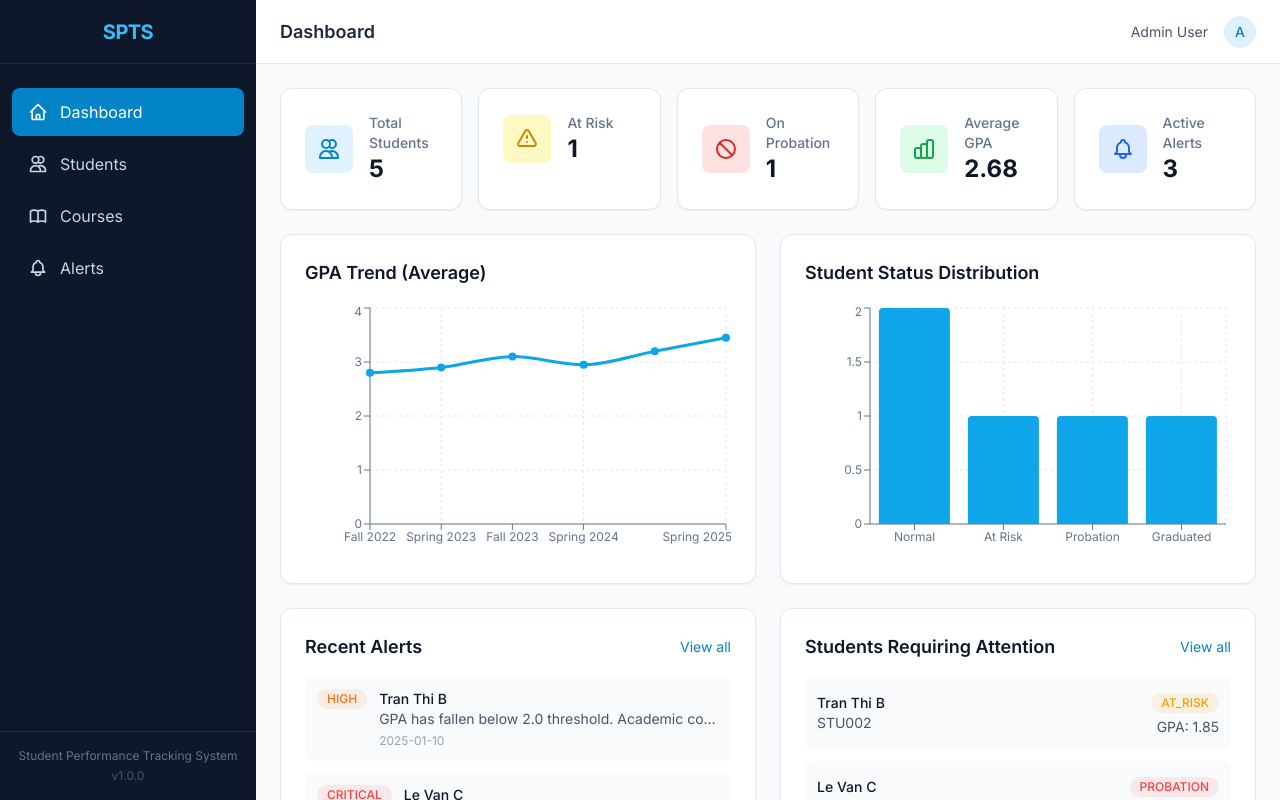
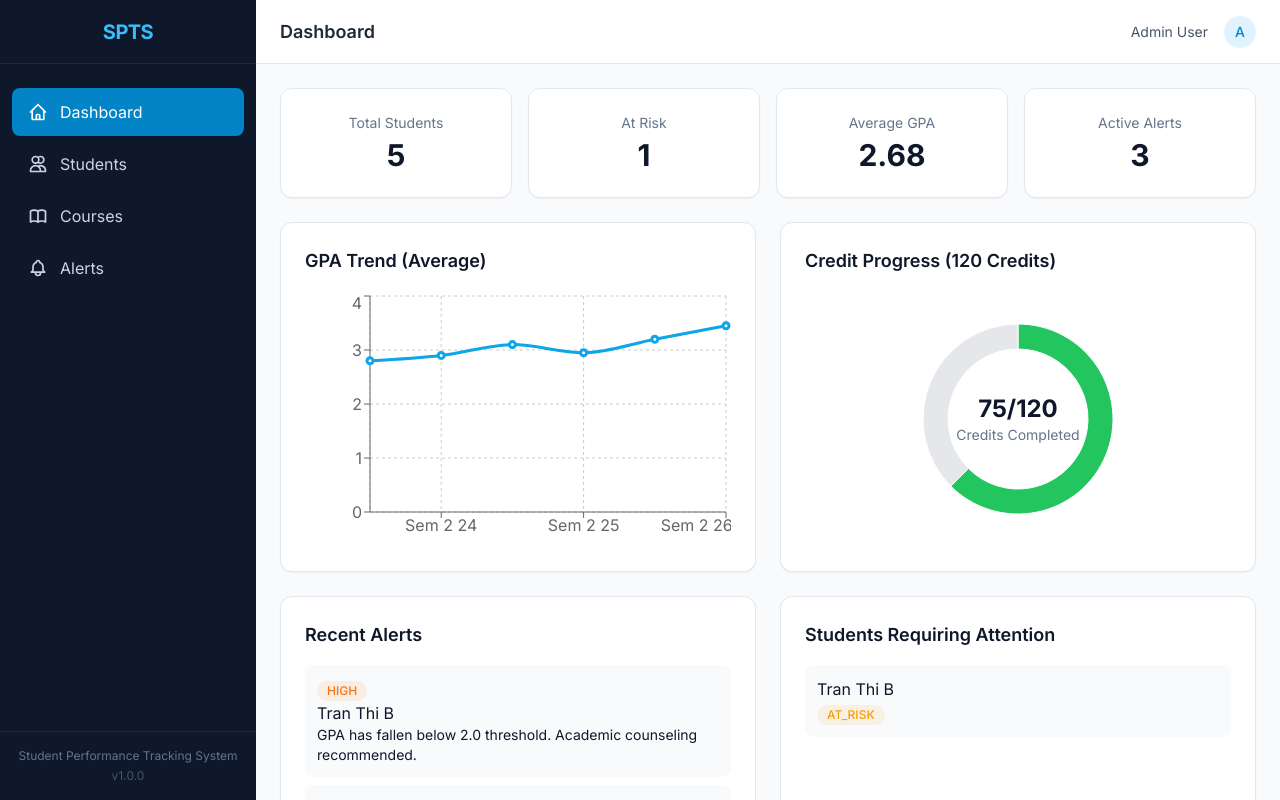
Before and after one commit to bruksama/UTH_OOSD, a React (Vite) app in the folder frontend/: page / in a window 1280 px wide. Shown: the top 800 px of the page. Built offline with nearby package versions, Linux system fonts and the light colour scheme.

Commit message:
Update dashboard UI

```diff
--- a/frontend/src/data/mockData.ts
+++ b/frontend/src/data/mockData.ts
@@ -64,7 +64,7 @@ export const mockStudents: StudentDTO[] = [
     dateOfBirth: '1999-07-12',
     enrollmentDate: '2020-09-01',
     gpa: 3.78,
-    totalCredits: 130,
+    totalCredits: 120,
     status: StudentStatus.GRADUATED,
   },
   {
@@ -195,12 +195,12 @@ export const mockDashboardStats: DashboardStats = {
 
 // GPA Trend Data for charts
 export const mockGpaTrend: GpaTrendData[] = [
-  { semester: 'Fall 2022', gpa: 2.8 },
-  { semester: 'Spring 2023', gpa: 2.9 },
-  { semester: 'Fall 2023', gpa: 3.1 },
-  { semester: 'Spring 2024', gpa: 2.95 },
-  { semester: 'Fall 2024', gpa: 3.2 },
-  { semester: 'Spring 2025', gpa: 3.45 },
+  { semester: 'Sem 1 23', gpa: 2.8 },
+  { semester: 'Sem 2 24', gpa: 2.9 },
+  { semester: 'Sem 1 24', gpa: 3.1 },
+  { semester: 'Sem 2 25', gpa: 2.95 },
+  { semester: 'Sem 1 25', gpa: 3.2 },
+  { semester: 'Sem 2 26', gpa: 3.45 },
 ];
 
 // Helper functions
--- a/frontend/src/pages/Dashboard.tsx
+++ b/frontend/src/pages/Dashboard.tsx
@@ -6,215 +6,157 @@ import {
   CartesianGrid,
   Tooltip,
   ResponsiveContainer,
-  BarChart,
-  Bar,
+  PieChart,
+  Pie,
+  Cell,
 } from 'recharts';
-import { mockDashboardStats, mockGpaTrend, mockAlerts, mockStudents } from '../data/mockData';
-import { getAlertLevelColor, getStatusColor } from '../data/mockData';
+
+import {
+  mockDashboardStats,
+  mockGpaTrend,
+  mockAlerts,
+  mockStudents,
+  getAlertLevelColor,
+  getStatusColor,
+} from '../data/mockData';
+
 import { StudentStatus } from '../types';
 
-/**
- * Dashboard page component
- * Displays overview statistics, GPA trends, and recent alerts
- *
- * @author SPTS Team
- */
+/* ===== STAT CARD (NO ICON – CENTER TEXT) ===== */
+interface StatCardProps {
+  title: string;
+  value: string | number;
+}
+
+const StatCard = ({ title, value }: StatCardProps) => (
+    <div className="card text-center">
+      <p className="text-sm text-slate-500">{title}</p>
+      <p className="text-3xl font-bold mt-1">{value}</p>
+    </div>
+);
+
 const Dashboard = () => {
   const stats = mockDashboardStats;
   const gpaTrend = mockGpaTrend;
-  const recentAlerts = mockAlerts.filter((a) => !a.isResolved).slice(0, 3);
+  const recentAlerts = mockAlerts.filter(a => !a.isResolved).slice(0, 3);
 
-  // Status distribution for bar chart
-  const statusDistribution = [
-    { status: 'Normal', count: mockStudents.filter((s) => s.status === StudentStatus.NORMAL).length },
-    { status: 'At Risk', count: mockStudents.filter((s) => s.status === StudentStatus.AT_RISK).length },
-    { status: 'Probation', count: mockStudents.filter((s) => s.status === StudentStatus.PROBATION).length },
-    { status: 'Graduated', count: mockStudents.filter((s) => s.status === StudentStatus.GRADUATED).length },
+  /* ===== CREDIT PROGRESS ===== */
+  const TOTAL_CREDITS = 120;
+  const completedCredits = 75;
+  const creditProgress = [
+    { name: 'Completed', value: completedCredits },
+    { name: 'Remaining', value: TOTAL_CREDITS - completedCredits },
   ];
 
   return (
       <div className="space-y-6">
-      {/* Stats Grid */}
-      <div className="grid grid-cols-1 md:grid-cols-2 lg:grid-cols-5 gap-4">
-        <StatCard
-          title="Total Students"
-          value={stats.totalStudents}
-          icon="M12 4.354a4 4 0 110 5.292M15 21H3v-1a6 6 0 0112 0v1zm0 0h6v-1a6 6 0 00-9-5.197M13 7a4 4 0 11-8 0 4 4 0 018 0z"
-          color="primary"
-        />
-        <StatCard
-          title="At Risk"
-          value={stats.atRiskCount}
-          icon="M12 9v2m0 4h.01m-6.938 4h13.856c1.54 0 2.502-1.667 1.732-3L13.732 4c-.77-1.333-2.694-1.333-3.464 0L3.34 16c-.77 1.333.192 3 1.732 3z"
-          color="warning"
-        />
-        <StatCard
-          title="On Probation"
-          value={stats.probationCount}
-          icon="M18.364 18.364A9 9 0 005.636 5.636m12.728 12.728A9 9 0 015.636 5.636m12.728 12.728L5.636 5.636"
-          color="danger"
-        />
-        <StatCard
-          title="Average GPA"
-          value={stats.averageGpa.toFixed(2)}
-          icon="M9 19v-6a2 2 0 00-2-2H5a2 2 0 00-2 2v6a2 2 0 002 2h2a2 2 0 002-2zm0 0V9a2 2 0 012-2h2a2 2 0 012 2v10m-6 0a2 2 0 002 2h2a2 2 0 002-2m0 0V5a2 2 0 012-2h2a2 2 0 012 2v14a2 2 0 01-2 2h-2a2 2 0 01-2-2z"
-          color="success"
-        />
-        <StatCard
-          title="Active Alerts"
-          value={stats.activeAlerts}
-          icon="M15 17h5l-1.405-1.405A2.032 2.032 0 0118 14.158V11a6.002 6.002 0 00-4-5.659V5a2 2 0 10-4 0v.341C7.67 6.165 6 8.388 6 11v3.159c0 .538-.214 1.055-.595 1.436L4 17h5m6 0v1a3 3 0 11-6 0v-1m6 0H9"
-          color="info"
-        />
+
+        {/* ===== STATS ===== */}
+        <div className="grid grid-cols-1 md:grid-cols-2 lg:grid-cols-4 gap-4">
+          <StatCard title="Total Students" value={stats.totalStudents} />
+          <StatCard title="At Risk" value={stats.atRiskCount} />
+          <StatCard title="Average GPA" value={stats.averageGpa.toFixed(2)} />
+          <StatCard title="Active Alerts" value={stats.activeAlerts} />
         </div>
 
-      {/* Charts Row */}
+        {/* ===== CHARTS ===== */}
         <div className="grid grid-cols-1 lg:grid-cols-2 gap-6">
-        {/* GPA Trend Chart */}
+
+          {/* GPA LINE CHART */}
           <div className="card">
             <h3 className="text-lg font-semibold mb-4">GPA Trend (Average)</h3>
             <div className="h-64">
               <ResponsiveContainer width="100%" height="100%">
                 <LineChart data={gpaTrend}>
-                <CartesianGrid strokeDasharray="3 3" stroke="#e2e8f0" />
-                <XAxis dataKey="semester" tick={{ fontSize: 12 }} stroke="#64748b" />
-                <YAxis domain={[0, 4]} tick={{ fontSize: 12 }} stroke="#64748b" />
-                <Tooltip
-                  contentStyle={{
-                    backgroundColor: '#fff',
-                    border: '1px solid #e2e8f0',
-                    borderRadius: '8px',
-                  }}
-                />
+                  <CartesianGrid strokeDasharray="3 3" />
+                  <XAxis dataKey="semester" />
+                  <YAxis domain={[0, 4]} />
+                  <Tooltip />
                   <Line
                       type="monotone"
                       dataKey="gpa"
                       stroke="#0ea5e9"
                       strokeWidth={3}
-                  dot={{ fill: '#0ea5e9', strokeWidth: 2 }}
-                  activeDot={{ r: 6 }}
                   />
                 </LineChart>
               </ResponsiveContainer>
             </div>
           </div>
 
-        {/* Status Distribution Chart */}
+          {/* CREDIT DONUT */}
           <div className="card">
-          <h3 className="text-lg font-semibold mb-4">Student Status Distribution</h3>
-          <div className="h-64">
+            <h3 className="text-lg font-semibold mb-4">
+              Credit Progress (120 Credits)
+            </h3>
+
+            <div className="h-64 relative">
               <ResponsiveContainer width="100%" height="100%">
-              <BarChart data={statusDistribution}>
-                <CartesianGrid strokeDasharray="3 3" stroke="#e2e8f0" />
-                <XAxis dataKey="status" tick={{ fontSize: 12 }} stroke="#64748b" />
-                <YAxis tick={{ fontSize: 12 }} stroke="#64748b" />
-                <Tooltip
-                  contentStyle={{
-                    backgroundColor: '#fff',
-                    border: '1px solid #e2e8f0',
-                    borderRadius: '8px',
-                  }}
-                />
-                <Bar dataKey="count" fill="#0ea5e9" radius={[4, 4, 0, 0]} />
-              </BarChart>
+                <PieChart>
+                  <Pie
+                      data={creditProgress}
+                      dataKey="value"
+                      cx="50%"
+                      cy="50%"
+                      innerRadius={70}
+                      outerRadius={95}
+                      startAngle={90}
+                      endAngle={-270}
+                  >
+                    <Cell fill="#22c55e" />
+                    <Cell fill="#e5e7eb" />
+                  </Pie>
+                </PieChart>
               </ResponsiveContainer>
+
+              <div className="absolute inset-0 flex flex-col items-center justify-center">
+                <p className="text-2xl font-bold">
+                  {completedCredits}/{TOTAL_CREDITS}
+                </p>
+                <p className="text-sm text-slate-500">Credits Completed</p>
+              </div>
             </div>
           </div>
         </div>
 
-      {/* Recent Alerts and At-Risk Students */}
+        {/* ===== ALERTS + STUDENTS ===== */}
         <div className="grid grid-cols-1 lg:grid-cols-2 gap-6">
-        {/* Recent Alerts */}
+
+          {/* ALERTS */}
           <div className="card">
-          <div className="flex justify-between items-center mb-4">
-            <h3 className="text-lg font-semibold">Recent Alerts</h3>
-            <a href="/alerts" className="text-sm text-primary-600 hover:text-primary-700">
-              View all
-            </a>
-          </div>
-          <div className="space-y-3">
-            {recentAlerts.map((alert) => (
-              <div
-                key={alert.id}
-                className="flex items-start p-3 bg-slate-50 rounded-lg"
-              >
-                <span className={`${getAlertLevelColor(alert.level)} mr-3`}>
+            <h3 className="text-lg font-semibold mb-4">Recent Alerts</h3>
+            {recentAlerts.map(alert => (
+                <div key={alert.id} className="p-3 bg-slate-50 rounded-lg mb-2">
+              <span className={getAlertLevelColor(alert.level)}>
                 {alert.level}
               </span>
-                <div className="flex-1 min-w-0">
-                  <p className="text-sm font-medium text-slate-900">{alert.studentName}</p>
-                  <p className="text-sm text-slate-600 truncate">{alert.message}</p>
-                  <p className="text-xs text-slate-400 mt-1">{alert.createdDate}</p>
-                </div>
+                  <p>{alert.studentName}</p>
+                  <p className="text-sm">{alert.message}</p>
                 </div>
             ))}
           </div>
-        </div>
 
-        {/* At-Risk Students */}
+          {/* STUDENTS AT RISK */}
           <div className="card">
-          <div className="flex justify-between items-center mb-4">
-            <h3 className="text-lg font-semibold">Students Requiring Attention</h3>
-            <a href="/students" className="text-sm text-primary-600 hover:text-primary-700">
-              View all
-            </a>
-          </div>
-          <div className="space-y-3">
+            <h3 className="text-lg font-semibold mb-4">
+              Students Requiring Attention
+            </h3>
             {mockStudents
-              .filter((s) => s.status === StudentStatus.AT_RISK || s.status === StudentStatus.PROBATION)
-              .map((student) => (
+                .filter(s => s.status === StudentStatus.AT_RISK)
+                .map(student => (
                     <div
                         key={student.id}
-                  className="flex items-center justify-between p-3 bg-slate-50 rounded-lg"
+                        className="p-3 bg-slate-50 rounded-lg mb-2"
                     >
-                  <div>
-                    <p className="text-sm font-medium text-slate-900">
+                      <p>
                         {student.firstName} {student.lastName}
                       </p>
-                    <p className="text-sm text-slate-600">{student.studentId}</p>
-                  </div>
-                  <div className="text-right">
-                    <span className={getStatusColor(student.status)}>{student.status}</span>
-                    <p className="text-sm text-slate-600 mt-1">GPA: {student.gpa?.toFixed(2)}</p>
-                  </div>
+                      <span className={getStatusColor(student.status)}>
+                  {student.status}
+                </span>
                     </div>
                 ))}
           </div>
-        </div>
-      </div>
-    </div>
-  );
-};
 
-// Stat Card Component
-interface StatCardProps {
-  title: string;
-  value: string | number;
-  icon: string;
-  color: 'primary' | 'success' | 'warning' | 'danger' | 'info';
-}
-
-const StatCard = ({ title, value, icon, color }: StatCardProps) => {
-  const colorClasses = {
-    primary: 'bg-primary-100 text-primary-600',
-    success: 'bg-green-100 text-green-600',
-    warning: 'bg-yellow-100 text-yellow-600',
-    danger: 'bg-red-100 text-red-600',
-    info: 'bg-blue-100 text-blue-600',
-  };
-
-  return (
-    <div className="card">
-      <div className="flex items-center">
-        <div className={`p-3 rounded-lg ${colorClasses[color]}`}>
-          <svg className="w-6 h-6" fill="none" stroke="currentColor" viewBox="0 0 24 24">
-            <path strokeLinecap="round" strokeLinejoin="round" strokeWidth={2} d={icon} />
-          </svg>
-        </div>
-        <div className="ml-4">
-          <p className="text-sm font-medium text-slate-500">{title}</p>
-          <p className="text-2xl font-bold text-slate-900">{value}</p>
-        </div>
         </div>
       </div>
   );
```
Also changed, not shown: frontend/src/App.tsx (indentation only), 1 other file (tests, documents, lock files or other folders). Lines whose indentation alone changed are shown as unchanged.
